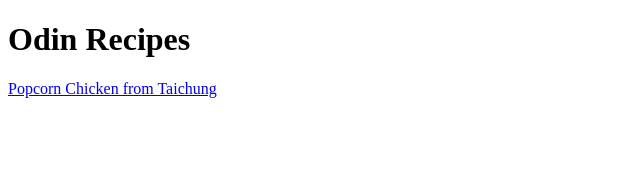
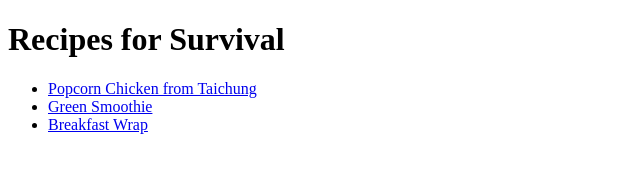
Before and after one commit to etteh/odin-recipes, a plain HTML site: page index.html in a window 1280 px wide. Shown: the whole page, without its empty margins (0-640 px from the left). Drawn offline with Linux system fonts and the light colour scheme.

Commit message:
List anchor tagged recipes

```diff
--- a/index.html
+++ b/index.html
@@ -5,7 +5,11 @@
         <title>Recipes for Survival</title>
     </head>
     <body>
-        <h1>Odin Recipes</h1>
-        <a href="recipes/tw-popck.html">Popcorn Chicken from Taichung</a>
+        <h1>Recipes for Survival</h1>
+        <ul>
+        <li><a href="recipes/tw-popck.html">Popcorn Chicken from Taichung</a></li>
+        <li><a href="recipes/green-smoothie.html">Green Smoothie</a></li>
+        <li><a href="recipes/wrap.html">Breakfast Wrap</a></li>
+        </ul>
     </body>
 </html>
```
